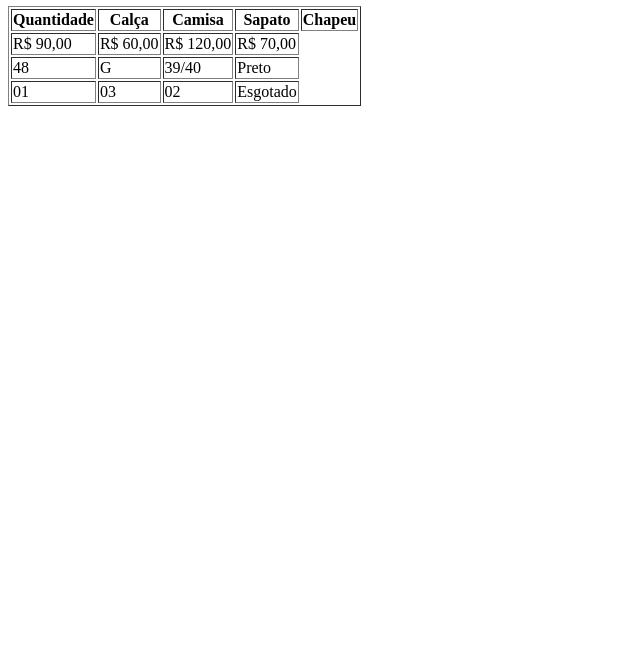
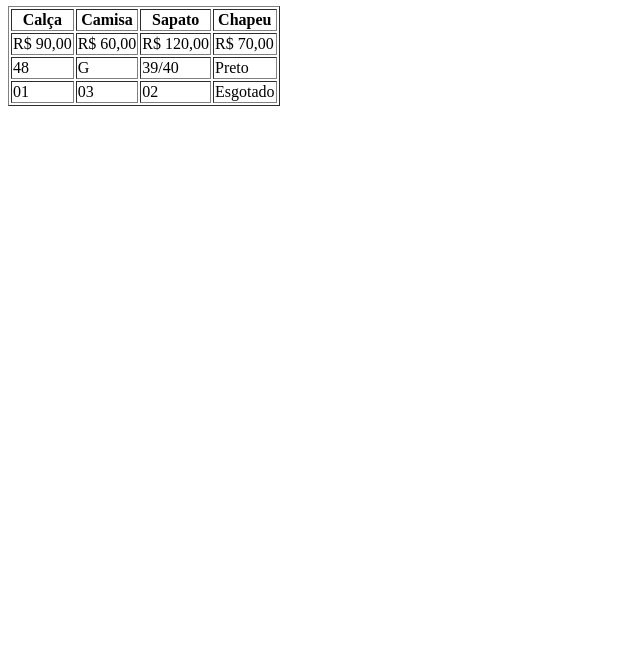
Before and after one commit to s-a-m-i-o/aula-tabela, a plain HTML site: page index.html in a window 1280 px wide. Shown: the part 132-800 px from the top of the page, without its empty margins (0-640 px from the left). Drawn offline with Linux system fonts and the light colour scheme.

Commit message:
Removido a coluna de quantidade

```diff
--- a/index.html
+++ b/index.html
@@ -12,7 +12,6 @@
 
     <table border="1px solid black">
         <tr>
-            <th>Quantidade</th>
             <th>Calça</th>
             <th>Camisa</th>
             <th>Sapato</th>
```
